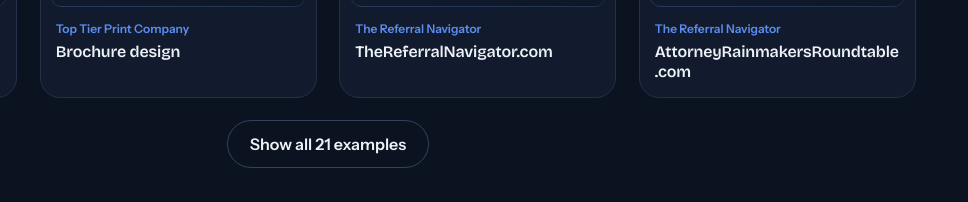
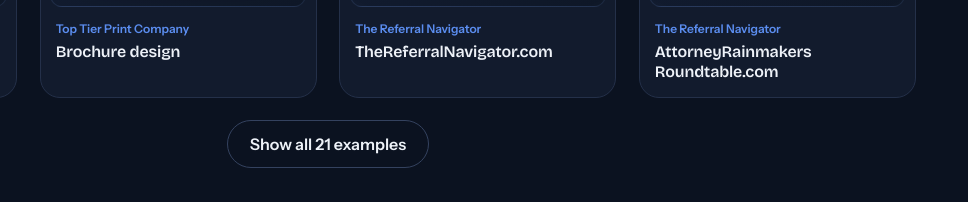
Before and after one commit to delosreyestomanthony/delosreyestomanthony.github.io, a plain HTML site: page index.html in a window 1280 px wide. Shown: the part 4658-4860 px from the top of the page, 312-1280 px from the left. Drawn offline with nearby package versions, Linux system fonts and the light colour scheme.

Commit message:
Keep long domain names from breaking mid-word
Co-Authored-By: Claude Opus 5.5 <noreply@anthropic.com>

```diff
--- a/index.html
+++ b/index.html
@@ -253,7 +253,7 @@
             </li>
             <li class="card item" data-cat="web">
               <a class="frame" data-lightbox href="assets/img/web-attorney-rainmakers-1350.jpg" data-title="AttorneyRainmakersRoundtable.com" data-caption="Website for the Attorney Rainmakers Roundtable."><img src="assets/img/web-attorney-rainmakers-800.jpg" width="800" height="374" loading="lazy" alt="AttorneyRainmakersRoundtable.com: dark navy page describing the roundtable for attorneys."><span class="zoom-hint" aria-hidden="true"><svg viewBox="0 0 24 24" fill="none" stroke="currentColor" stroke-width="2"><path d="M15 3h6v6M9 21H3v-6M21 3l-7 7M3 21l7-7"/></svg></span></a>
-              <div class="item-body"><span class="item-client">The Referral Navigator</span><h4><a href="work/referral-network.html">AttorneyRainmakersRoundtable.com</a></h4></div>
+              <div class="item-body"><span class="item-client">The Referral Navigator</span><h4><a href="work/referral-network.html">AttorneyRainmakers<wbr>Roundtable.com</a></h4></div>
             </li>
             <li class="card item" data-cat="web">
               <a class="frame" data-lightbox href="assets/img/web-esquire-1349.jpg" data-title="EsquireRoundtable.com" data-caption="Website for the Esquire Roundtable."><img src="assets/img/web-esquire-800.jpg" width="800" height="374" loading="lazy" alt="EsquireRoundtable.com: dark navy page with a “Why attorneys should join” section."><span class="zoom-hint" aria-hidden="true"><svg viewBox="0 0 24 24" fill="none" stroke="currentColor" stroke-width="2"><path d="M15 3h6v6M9 21H3v-6M21 3l-7 7M3 21l7-7"/></svg></span></a>
```
